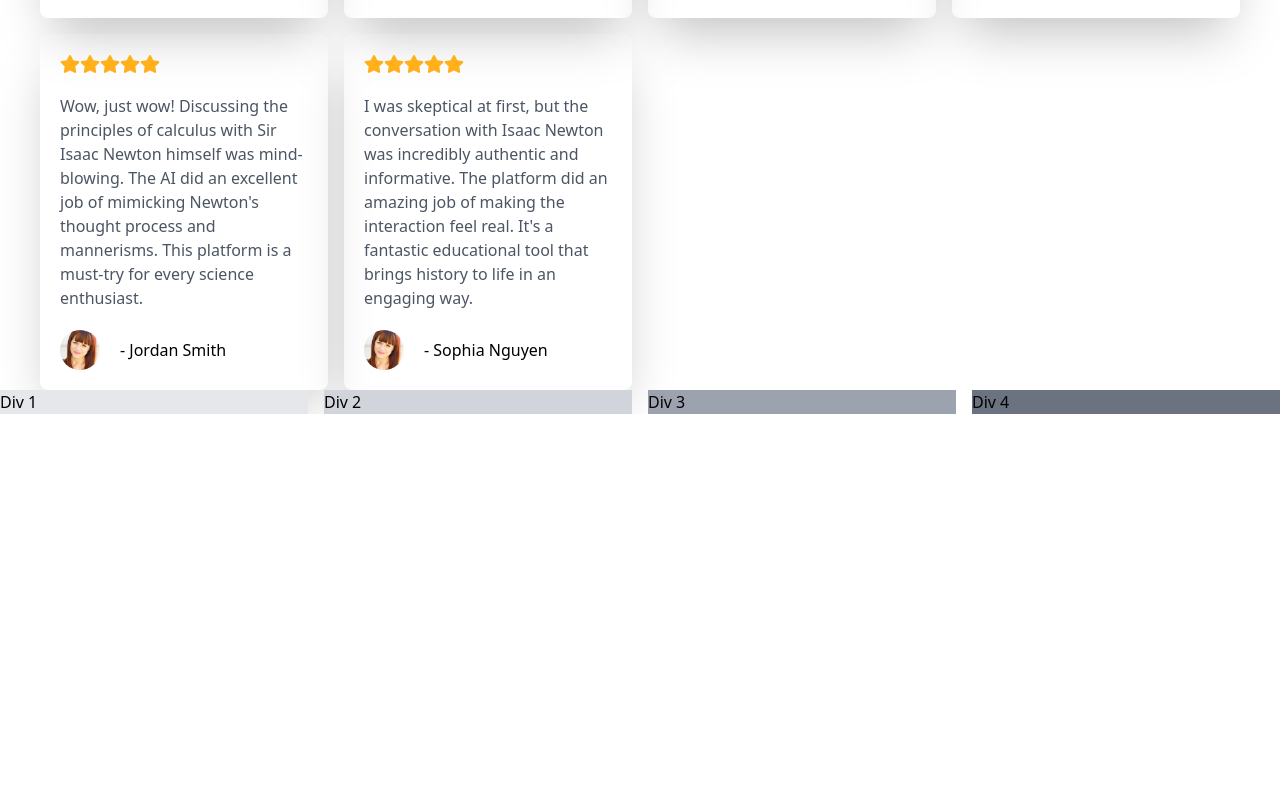
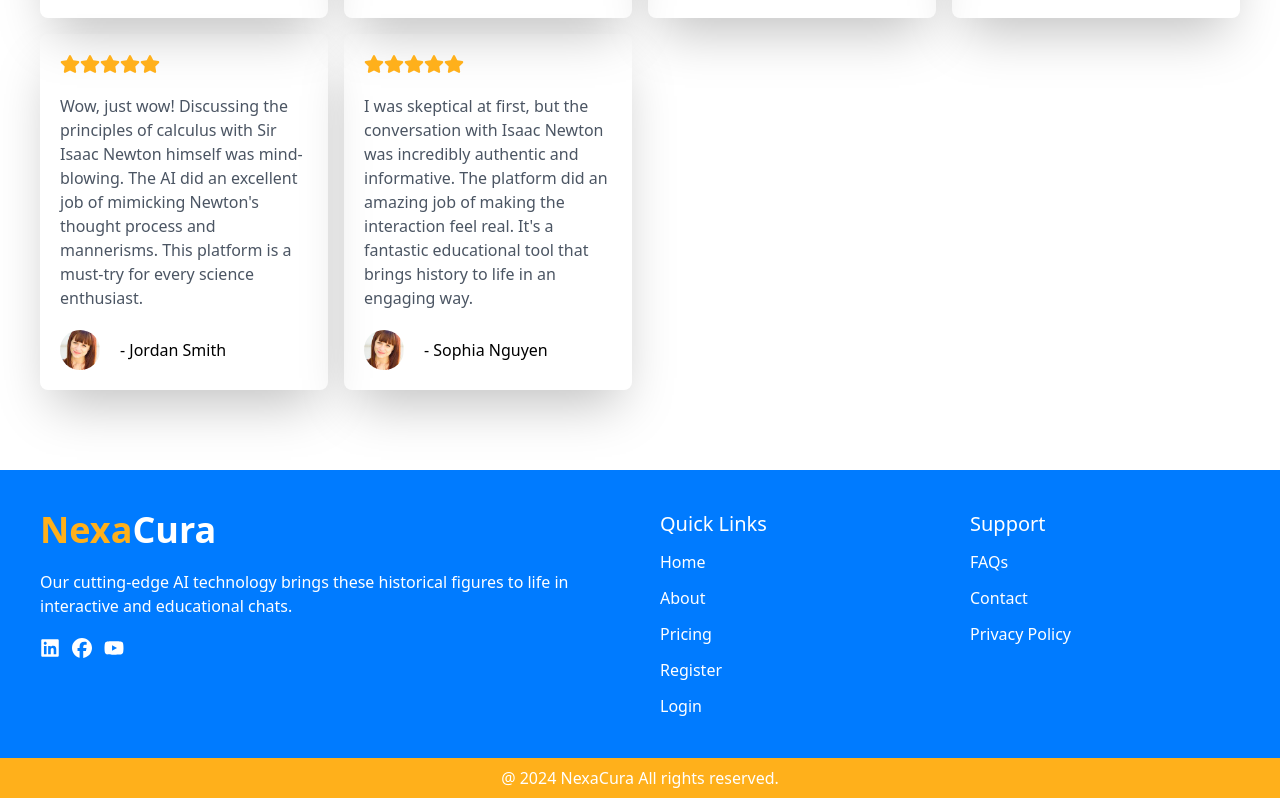
Before and after one commit to luciferpeter88/nexacura, a React (Create React App) app: page / in a window 1280 px wide. Shown: the part 3080-3878 px from the top of the page. Before the commit the page ends 3494 px from the top, so only its background shows below. Built offline with nearby package versions, Linux system fonts and the light colour scheme.

Commit message:
homepageDone

```diff
--- /dev/null
+++ b/src/Components/Footer/Footer.js
@@ -0,0 +1,91 @@
+import React from "react";
+import { FaLinkedin } from "react-icons/fa";
+import { FaFacebook } from "react-icons/fa6";
+import { FaYoutube } from "react-icons/fa";
+import Text from "../Text/Text";
+import { NavLink } from "react-router-dom";
+
+function Footer() {
+  //write a function to get year
+  const getYear = () => {
+    return new Date().getFullYear().toString();
+  };
+
+  return (
+    <div>
+      <div class="grid grid-cols-1 md:grid-cols-4  gap-10 px-10 bg-primary p-10 mt-20">
+        <div class="flex flex-col gap-y-5 col-span-2">
+          <div className=" text-secondary text-4xl font-bold">
+            Nexa<span className="text-white font-semibold">Cura</span>
+          </div>
+          <Text className="text-white">
+            Our cutting-edge AI technology brings these historical figures to
+            life in interactive and educational chats.
+          </Text>
+          <div className="flex text-white text-xl gap-3 ">
+            <FaLinkedin />
+            <FaFacebook />
+            <FaYoutube />
+          </div>
+        </div>
+        <div class="flex flex-col gap-y-3">
+          <Text className="text-white text-xl" size="txtPoppinsMedium16">
+            Quick Links
+          </Text>
+          <NavLink className="hover:text-primary" to="/">
+            <Text className="text-white" size="txtPoppinsRegular14">
+              Home
+            </Text>
+          </NavLink>
+          <NavLink className="hover:text-primary" to="/about">
+            <Text className="text-white" size="txtPoppinsRegular14">
+              About
+            </Text>
+          </NavLink>
+          <NavLink className="hover:text-primary" to="/pricing">
+            <Text className="text-white" size="txtPoppinsRegular14">
+              Pricing
+            </Text>
+          </NavLink>
+          <NavLink to="/register">
+            <Text className="text-white" size="txtPoppinsRegular14">
+              Register
+            </Text>
+          </NavLink>
+
+          <NavLink to="/login">
+            <Text className="text-white" size="txtPoppinsRegular14">
+              Login
+            </Text>
+          </NavLink>
+        </div>
+        <div class="">
+          <div class="flex flex-col gap-y-3">
+            <Text className="text-white text-xl" size="txtPoppinsMedium16">
+              Support
+            </Text>
+            <Text className="text-white" size="txtPoppinsRegular14">
+              FAQs
+            </Text>
+            <NavLink className="hover:text-primary" to="/contact">
+              <Text className="text-white" size="txtPoppinsRegular14">
+                Contact
+              </Text>
+            </NavLink>
+
+            <Text className="text-white" size="txtPoppinsRegular14">
+              Privacy Policy
+            </Text>
+          </div>
+        </div>
+      </div>
+      <div className="bg-secondary py-2">
+        <Text className="text-white col-span-4 text-center">
+          @ {getYear()} NexaCura All rights reserved.
+        </Text>
+      </div>
+    </div>
+  );
+}
+
+export default Footer;
--- a/src/Pages/Home/HomePage.js
+++ b/src/Pages/Home/HomePage.js
@@ -9,9 +9,9 @@ import MoreCard from "../../Components/Card/MoreCard";
 import Faq from "../../Components/Faq/Faq";
 import Testimonial from "../../Components/Card/Testimonial";
 import reviews from "../../data/review";
+import Footer from "../../Components/Footer/Footer";
 
 function HomePage() {
-  console.log(reviews);
   return (
     <div className="">
       {/* <!-- First Section --> */}
@@ -156,13 +156,7 @@ function HomePage() {
         })}
       </div>
 
-      {/* <!-- Footer --> */}
-      <div class="grid grid-cols-1 md:grid-cols-2 xl:grid-cols-4 gap-4">
-        <div class="bg-gray-200">Div 1</div>
-        <div class="bg-gray-300">Div 2</div>
-        <div class="bg-gray-400">Div 3</div>
-        <div class="bg-gray-500">Div 4</div>
-      </div>
+      <Footer />
     </div>
   );
 }
```
